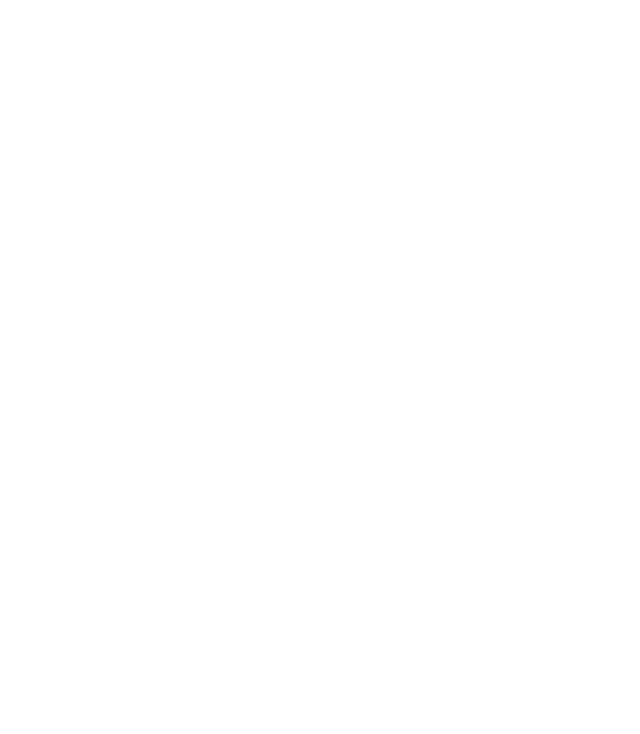
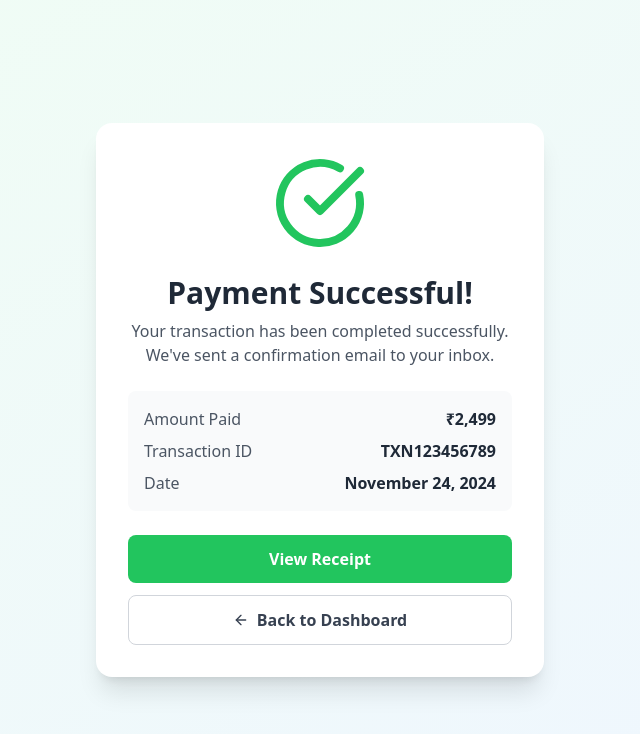
Before and after one commit to Soumadip-cmd/Payment_Intregation, a React (Create React App) app in the folder client/: page /payment-success in a window 1280 px wide. Before the commit this address had no page. Shown: the top 734 px of the page, without its empty margins (320-960 px from the left). Built offline with nearby package versions, Linux system fonts and the light colour scheme.

Commit message:
updated current

```diff
--- a/client/src/App.js
+++ b/client/src/App.js
@@ -4,14 +4,14 @@
 import PaymentSuccess from "./components/PaymentSuccess";
 
 function App() {
-  const amount=10
+  const amount=17
   return (
     <>
       <Router>
         <Routes>
           <Route path="/" element={<PaymentScreen amount={amount}/>} />
           <Route
-            path="/payment-success/:paymentId"
+            path="/payment-success"
             element={<PaymentSuccess amount={amount}/>}
           />
         </Routes>
--- a/client/src/components/PaymentSuccess.js
+++ b/client/src/components/PaymentSuccess.js
@@ -1,16 +1,9 @@
 import React, { useEffect, useState } from "react";
 import { CheckCircle, ArrowLeft } from "lucide-react";
-import { useParams, useLocation } from "react-router-dom";
 
-const PaymentSuccess = ({amount}) => {
+const PaymentSuccess = () => {
   const [showCheck, setShowCheck] = useState(false);
   const [showContent, setShowContent] = useState(false);
-  const { paymentId } = useParams();
-  const location = useLocation();
-
-  // Get payment details from location state
-  const currentDate = location.state?.date || new Date().toLocaleDateString();
-  const paidAmount = location.state?.amount || amount;
 
   useEffect(() => {
     setTimeout(() => setShowCheck(true), 500);
@@ -39,15 +32,15 @@
           <div className="bg-gray-50 rounded-lg p-4 mb-6">
             <div className="flex justify-between mb-2">
               <span className="text-gray-600">Amount Paid</span>
-              <span className="font-semibold text-gray-800">₹{paidAmount}</span>
+              <span className="font-semibold text-gray-800">₹2,499</span>
             </div>
             <div className="flex justify-between mb-2">
               <span className="text-gray-600">Transaction ID</span>
-              <span className="font-semibold text-gray-800 uppercase">{paymentId}</span>
+              <span className="font-semibold text-gray-800">TXN123456789</span>
             </div>
             <div className="flex justify-between">
               <span className="text-gray-600">Date</span>
-              <span className="font-semibold text-gray-800">{currentDate}</span>
+              <span className="font-semibold text-gray-800">November 24, 2024</span>
             </div>
           </div>
           <div className="space-y-3">
@@ -56,7 +49,7 @@
             </button>
             <button
               className="w-full bg-white border border-gray-300 hover:bg-gray-50 text-gray-700 font-semibold py-3 px-6 rounded-lg transition-colors duration-200 flex items-center justify-center"
-              onClick={() => (window.location.href = "/")}
+              onClick={() => window.location.href = "/"}
             >
               <ArrowLeft className="w-4 h-4 mr-2" />
               Back to Dashboard
```
Also changed, not shown: 1 other file (tests, documents, lock files or other folders).
